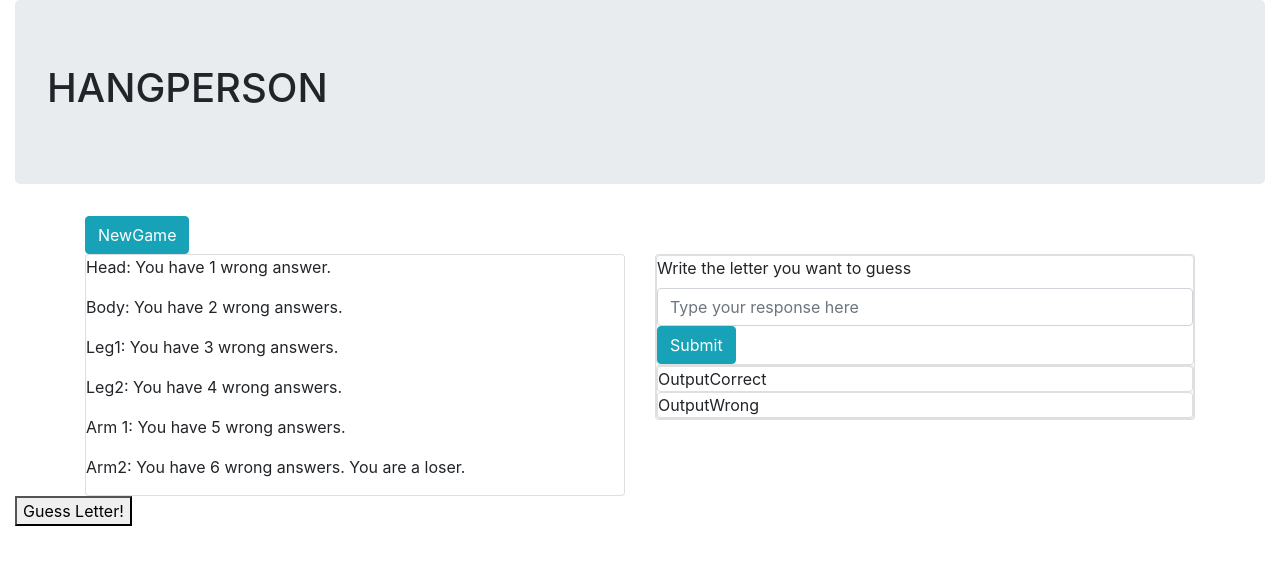
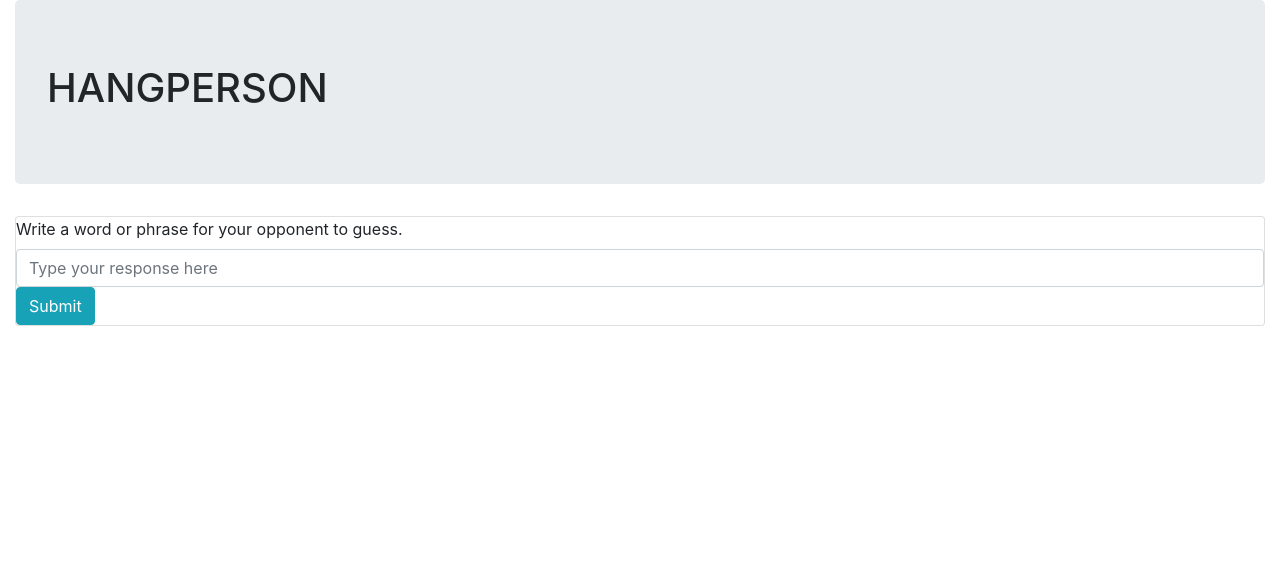
Before and after one commit to benjamin-thompdx/redux-hangperson, a React (Create React App) app: page / in a window 1280 px wide. Shown: the top 564 px of the page. Built offline with nearby package versions, Linux system fonts and the light colour scheme.

Commit message:
experiment with buttons
Co-authored-by: K. Wicz <katy@solovewicz.com>
Co-authored-by: Mariam <maralaeddin@gmail.com>
Co-authored-by: Jonathan Carlos <jonathancarlos21@hotmail.com>

```diff
--- a/src/components/HangpersonControl.js
+++ b/src/components/HangpersonControl.js
@@ -1,36 +1,34 @@
 import React from 'react';
 import Player1View from './Player1View';
 import Player2View from './Player2View/Player2View';
+
 
 class HangpersonControl extends React.Component {
 
   constructor(props) {
     super(props);
     this.state = {
-      formVisibleOnPage: false
+      formVisibleOnPage: true
     };
   }
 
   handleClick = () => {
-    this.setState({formVisibleOnPage: true});
+    console.log("handleClick was reached")
+    this.setState({formVisibleOnPage: false});
   }
 
   render(){
     let currentlyVisibleState = null;
-    let buttonText = null;
     if (this.state.formVisibleOnPage) {
       currentlyVisibleState = <Player1View onNewGameCreation = {this.handleClick}/>
-      buttonText = "Start Game!";
     } else {
       currentlyVisibleState = <Player2View onGuessingLetter = {this.handleClick} />
-      buttonText = "Guess Letter!";
     }
 
 
     return (
       <React.Fragment>
         { currentlyVisibleState }
-        <button onClick={this.handleClick}>{buttonText}</button>
       </React.Fragment>
     );
   }
--- a/src/components/ReusableButton.js
+++ b/src/components/ReusableButton.js
@@ -3,7 +3,11 @@ import Button from 'react-bootstrap/Button';
 
 function ReusableButton(props) {
   return (
-      <Button variant="info">{props.buttonText}</Button>
+      <Button
+        type={props.type}
+        variant="info">
+          {props.buttonText}
+      </Button>
   );
 }
 
--- a/src/components/ReusableForm.js
+++ b/src/components/ReusableForm.js
@@ -1,21 +1,29 @@
 import React from "react";
 import ReusableButton from './ReusableButton';
 import Form from 'react-bootstrap/Form';
-
+import PropTypes from "prop-types";
 
 function ReusableForm(props) {
   return (
     <React.Fragment>
-      <Form>
+      <Form onSubmit={props.formSubmissionHandler}>
         <Form.Label>{props.label}</Form.Label>
         <Form.Control
           type = "text"
           name = "playerInput"
           placeholder = "Type your response here" />
-        <ReusableButton buttonText="Submit"/>
+        <ReusableButton
+          buttonText="Submit"
+          type="submit"
+          />
       </Form>
     </React.Fragment>
   );
 }
 
+ReusableForm.propTypes = {
+  formSubmissionHandler: PropTypes.func,
+  label: PropTypes.string
+};
+
 export default ReusableForm;
```
Also changed, not shown: src/components/Player1View.js (+5 -2 lines), src/index.css (line endings or trailing spaces).
